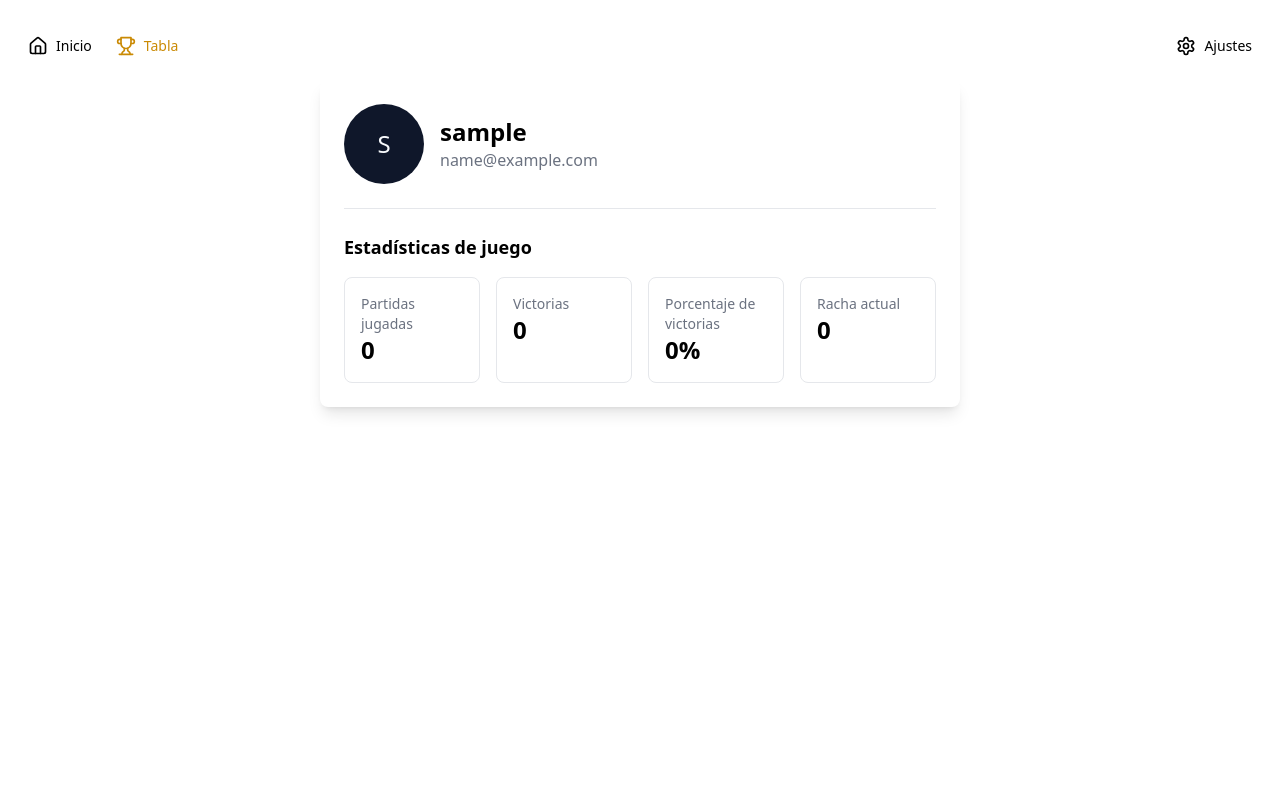
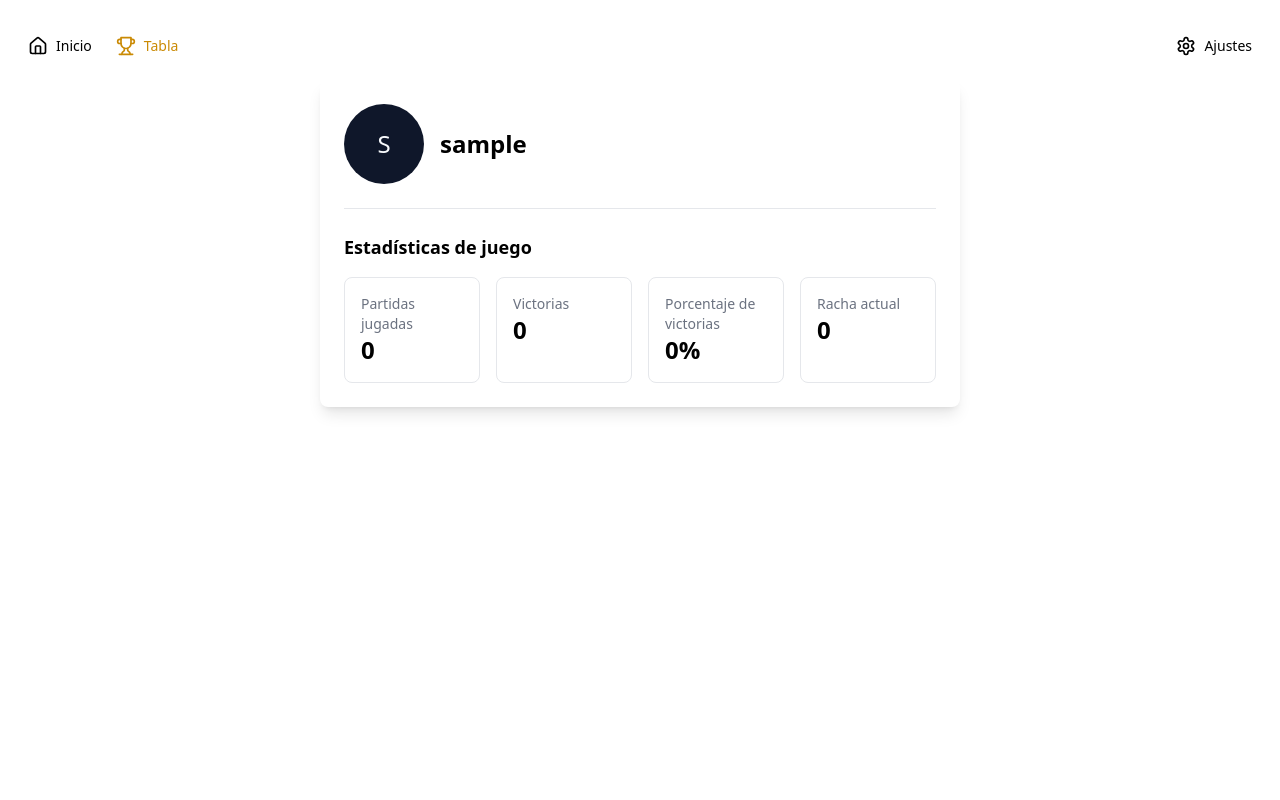
Before and after one commit to PolCarva/wordle-infinito, a Next.js app: page /profile in a window 1280 px wide. Shown: the top 800 px of the page. Built offline with nearby package versions, Linux system fonts and the light colour scheme; sample sign-in values are in the browser's storage.

Commit message:
refactor(profile): Comentar visualización de correo electrónico en perfiles

```diff
--- a/app/profile/[userId]/page.tsx
+++ b/app/profile/[userId]/page.tsx
@@ -75,7 +75,7 @@ function ProfileContent({ userId }: { userId: string }) {
             )}
             <div>
               <h1 className="text-2xl font-bold">{profileData.username || 'Usuario'}</h1>
-              <p className="text-gray-500 dark:text-gray-400">{profileData.email}</p>
+              {/* <p className="text-gray-500 dark:text-gray-400">{profileData.email}</p> */}
             </div>
           </div>
 
--- a/app/profile/page.tsx
+++ b/app/profile/page.tsx
@@ -36,7 +36,7 @@ function ProfileContent() {
             )}
             <div>
               <h1 className="text-2xl font-bold">{user.username || 'Usuario'}</h1>
-              <p className="text-gray-500 dark:text-gray-400">{user.email}</p>
+              {/* <p className="text-gray-500 dark:text-gray-400">{user.email}</p> */}
             </div>
           </div>
 
```
